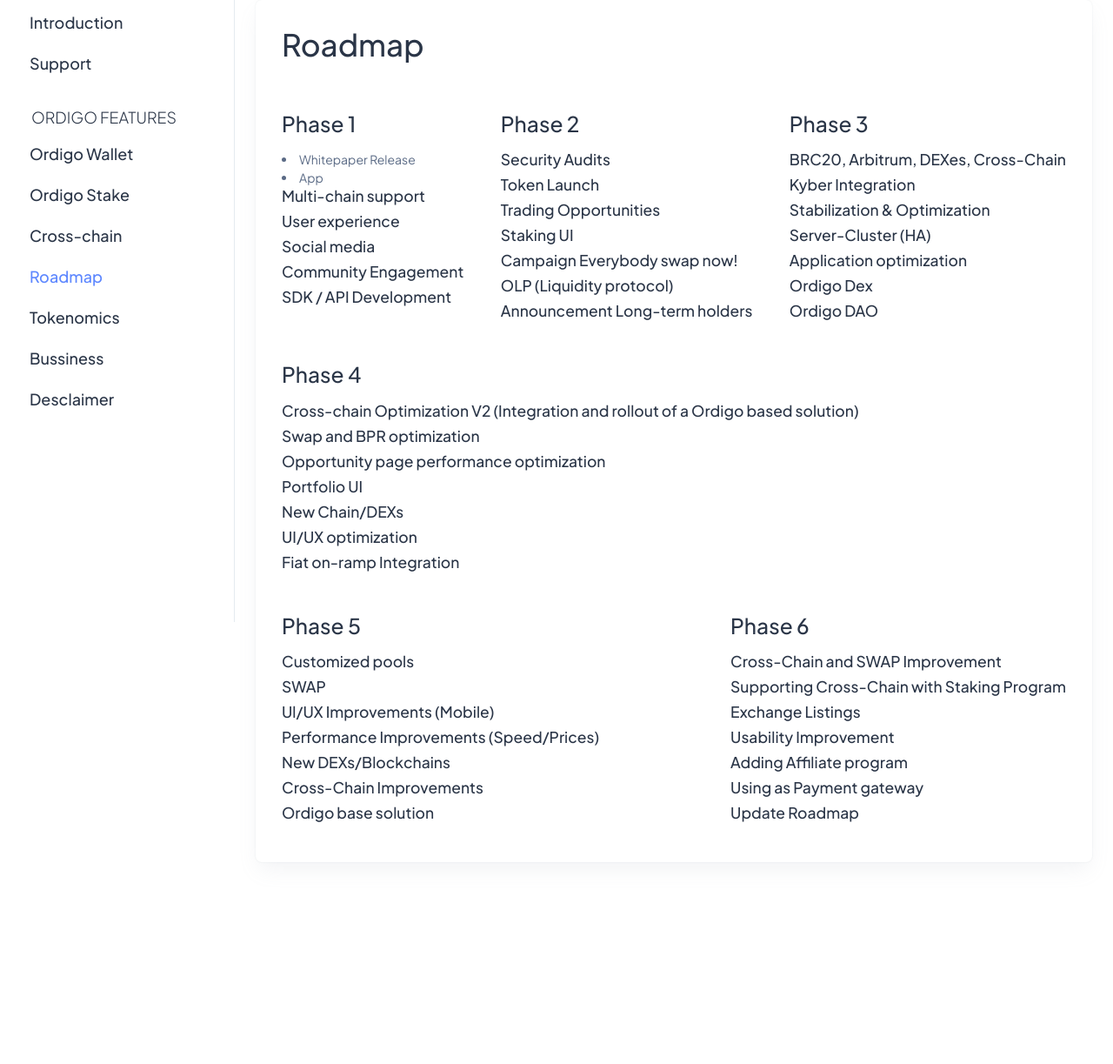
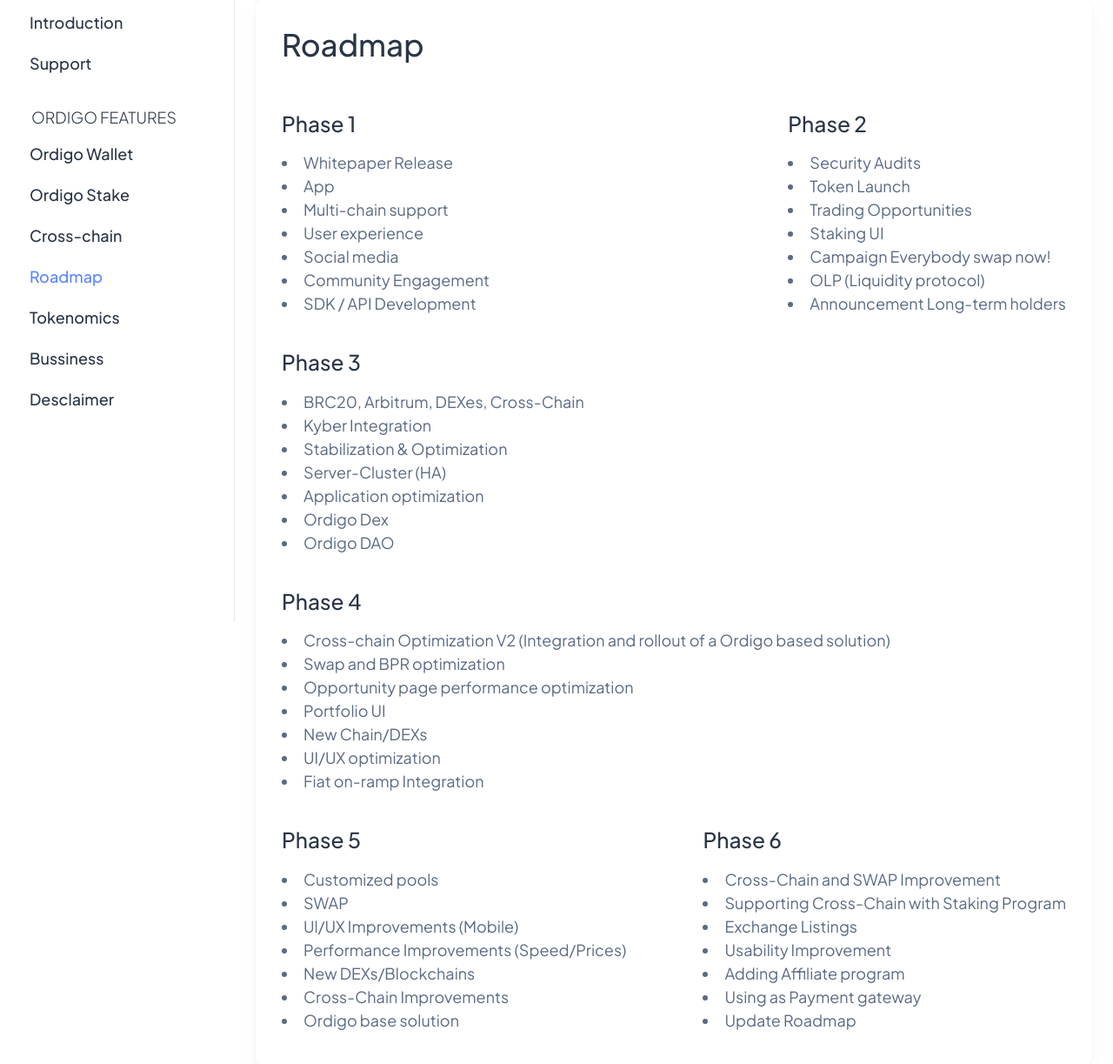
Before and after one commit to maulanabadarin123/ordigo, a website: page roadmap.html in a window 1280 px wide. Shown: the part 85-1308 px from the top of the page at 87% size. Before the commit the page ends 1130 px from the top, so only its background shows below. Drawn offline with Linux system fonts and the light colour scheme.

Commit message:
banyak commit

```diff
--- a/roadmap.html
+++ b/roadmap.html
@@ -116,65 +116,65 @@
             <div class="d-flex flex-wrap gap-4 justify-content-between">
               <div class="mt-2 mb-2">
                 <h3 class="mb-3">Phase 1</h3>
-                <li>Whitepaper Release</li>
-                <li>App</li>
-                <h5>Multi-chain support</h5>
-                <h5>User experience</h5>
-                <h5>Social media</h5>
-                <h5>Community Engagement</h5>
-                <h5>SDK / API Development</h5>
+                <li style="font-size:large;">Whitepaper Release</li>
+                <li style="font-size:large;">App</li>
+                <li style="font-size:large;">Multi-chain support</li>
+                <li style="font-size:large;">User experience</li>
+                <li style="font-size:large;">Social media</li>
+                <li style="font-size:large;">Community Engagement</li>
+                <li style="font-size:large;">SDK / API Development</li>
                </div>
                <div class="mt-2 mb-2">
                 <h3 class="mb-3">Phase 2</h3>
-                <h5>Security Audits</h5>
-                <h5>Token Launch</h5>
-                <h5>Trading Opportunities</h5>
-                <h5>Staking UI</h5>
-                <h5>Campaign Everybody swap now!</h5>
-                <h5>OLP (Liquidity protocol)</h5>
-                <h5>Announcement Long-term holders</h5>
+                <li style="font-size:large;">Security Audits</li>
+                <li style="font-size:large;">Token Launch</li>
+                <li style="font-size:large;">Trading Opportunities</li>
+                <li style="font-size:large;">Staking UI</li>
+                <li style="font-size:large;">Campaign Everybody swap now!</li>
+                <li style="font-size:large;">OLP (Liquidity protocol)</li>
+                <li style="font-size:large;">Announcement Long-term holders</li>
                </div>
                <div class="mt-2 mb-2">
                 <h3 class="mb-3">Phase 3</h3>
-                <h5>BRC20, Arbitrum, DEXes, Cross-Chain</h5>
-                <h5>Kyber Integration</h5>
-                <h5>Stabilization & Optimization</h5>
-                <h5>Server-Cluster (HA)</h5>
-                <h5>Application optimization</h5>
-                <h5>Ordigo Dex</h5>
-                <h5>Ordigo DAO</h5>
+                <li style="font-size:large;">BRC20, Arbitrum, DEXes, Cross-Chain</li>
+                <li style="font-size:large;">Kyber Integration</li>
+                <li style="font-size:large;">Stabilization & Optimization</li>
+                <li style="font-size:large;">Server-Cluster (HA)</li>
+                <li style="font-size:large;">Application optimization</li>
+                <li style="font-size:large;">Ordigo Dex</li>
+                <li style="font-size:large;">Ordigo DAO</li>
                </div>
                <div class="mt-2 mb-2">
                 <h3 class="mb-3">Phase 4</h3>
-                <h5>Cross-chain Optimization V2 (Integration and rollout of a Ordigo based solution)
-                </h5>
-                <h5>Swap and BPR optimization</h5>
-                <h5>Opportunity page performance optimization</h5>
-                <h5>Portfolio UI</h5>
-                <h5>New Chain/DEXs</h5>
-                <h5>UI/UX optimization</h5>
-                <h5>Fiat on-ramp Integration</h5>
+                <li style="font-size:large;">Cross-chain Optimization V2 (Integration and rollout of a Ordigo based solution)
+                </li>
+                <li style="font-size:large;">Swap and BPR optimization</li>
+                <li style="font-size:large;">Opportunity page performance optimization</li>
+                <li style="font-size:large;">Portfolio UI</li>
+                <li style="font-size:large;">New Chain/DEXs</li>
+                <li style="font-size:large;">UI/UX optimization</li>
+                <li style="font-size:large;">Fiat on-ramp Integration</li>
                </div>
                <div class="mt-2 mb-2">
                 <h3 class="mb-3">Phase 5</h3>
-                <h5>Customized pools</h5>
-                <h5>SWAP</h5>
-                <h5>Ul/UX Improvements (Mobile)</h5>
-                <h5>Performance Improvements (Speed/Prices)</h5>
-                <h5>New DEXs/Blockchains</h5>
-                <h5>Cross-Chain Improvements</h5>
-                <h5>Ordigo base solution</h5>
+                <li style="font-size:large;">Customized pools</li>
+                <li style="font-size:large;">SWAP</li>
+                <li style="font-size:large;">Ul/UX Improvements (Mobile)</li>
+                <li style="font-size:large;">Performance Improvements (Speed/Prices)</li>
+                <li style="font-size:large;">New DEXs/Blockchains</li>
+                <li style="font-size:large;">Cross-Chain Improvements</li>
+                <li style="font-size:large;">Ordigo base solution</li>
                </div>
                <div class="mt-2 mb-2">
                 <h3 class="mb-3">Phase 6</h3>
-                <h5>Cross-Chain and SWAP Improvement
-                </h5>
-                <h5>Supporting Cross-Chain with Staking Program</h5>
-                <h5>Exchange Listings</h5>
-                <h5>Usability Improvement</h5>
-                <h5>Adding Affiliate program</h5>
-                <h5>Using as Payment gateway</h5>
-                <h5>Update Roadmap</h5>
+                <li style="font-size:large;">Cross-Chain and SWAP Improvement
+                </li>
+                <li style="font-size:large;">Supporting Cross-Chain with Staking Program</li>
+                <li style="font-size:large;">Exchange Listings</li>
+                <li style="font-size:large;">Usability Improvement</li>
+                <li style="font-size:large;">Adding Affiliate program</li>
+                <li style="font-size:large;">Using as Payment gateway</li>
+                <li style="font-size:large;">Update Roadmap</li>
                </div>
             </div>
 
```
Also changed, not shown: support.html (+2 -2 lines), tokenomics.html (+2 -2 lines).
